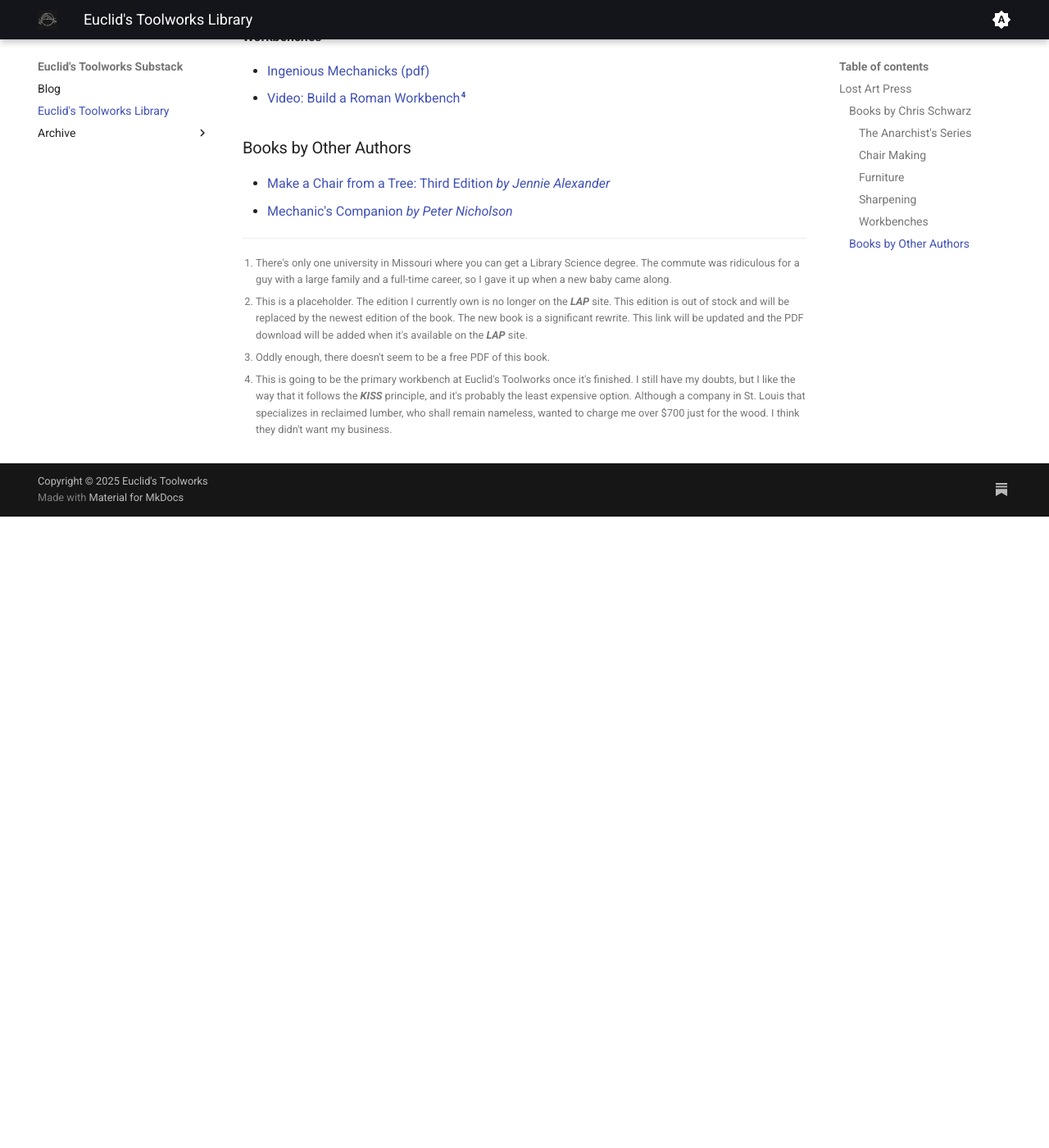
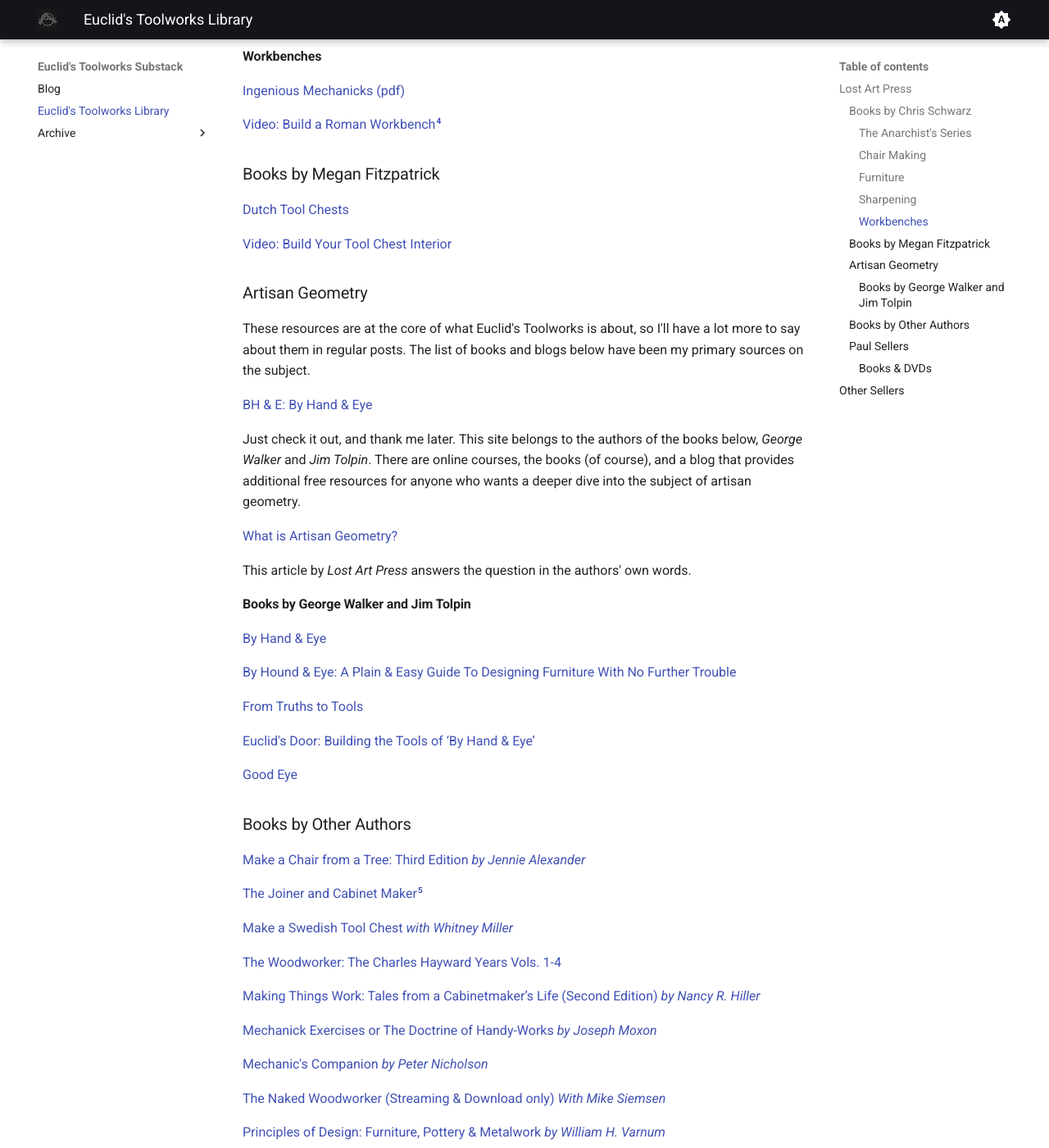
Before and after one commit to EuclidsToolworks/substack-automation, an MkDocs documentation site: the page built from docs/library.md, in a window 1280 px wide and 1400 px high, scrolled down 1110 px. Shown: the whole window at 82% size. Built offline with MkDocs 1.6.1 and Material for MkDocs 9.7.7, drawn with Linux system fonts in a browser that asks for light colours; before the commit the page ends 1740 px from its top, so only the background shows below that; some of the changed text lies outside the part shown.

Commit message:
Shop update and library update: Post for 2025.05.26

```diff
--- a/docs/library.md
+++ b/docs/library.md
@@ -13,32 +13,105 @@
 
 #### The Anarchist's Series
 
-- [The Anarchist's Tool Chest: Revised Edition](https://lostartpress.com/products/the-anarchists-tool-chest?_pos=6&_psq=+Anarchist%27s&_ss=e&_v=1.0)[^2]
-- [The Anarchist's Design Book: Expanded Edition](https://lostartpress.com/products/the-anarchists-design-book?_pos=2&_sid=e40acc0da&_ss=r&_fid=ecaab3f0a) [(pdf)](https://blog.lostartpress.com/wp-content/uploads/2024/02/ADB_expanded_2024.pdf)
-- [The Anarchist's Workbench](https://lostartpress.com/products/the-anarchists-workbench?_pos=1&_sid=09236828f&_ss=r&_fid=82c3f0a82) [(pdf)](https://blog.lostartpress.com/wp-content/uploads/2020/07/AWB_Consumer_June-2020_v5.1-1.pdf)
+[The Anarchist's Tool Chest: Revised Edition](https://lostartpress.com/products/the-anarchists-tool-chest?_pos=6&_psq=+Anarchist%27s&_ss=e&_v=1.0)[^2]
+
+[The Anarchist's Design Book: Expanded Edition](https://lostartpress.com/products/the-anarchists-design-book?_pos=2&_sid=e40acc0da&_ss=r&_fid=ecaab3f0a) [(pdf)](https://blog.lostartpress.com/wp-content/uploads/2024/02/ADB_expanded_2024.pdf)
+
+[The Anarchist's Workbench](https://lostartpress.com/products/the-anarchists-workbench?_pos=1&_sid=09236828f&_ss=r&_fid=82c3f0a82) [(pdf)](https://blog.lostartpress.com/wp-content/uploads/2020/07/AWB_Consumer_June-2020_v5.1-1.pdf)
 
 #### Chair Making
 
-- [Build A Chair From Bulls%$t](https://lostartpress.com/products/build-a-chair-from-bulls-t?_pos=1&_psq=+build+a+chair&_ss=e&_v=1.0) [(pdf)](https://blog.lostartpress.com/wp-content/uploads/2025/05/BACFBS_book.pdf) [(full-size patterns)](https://blog.lostartpress.com/wp-content/uploads/2025/05/BACFBS-full-size-patterns-for-download-and-printing.pdf)
-- [The Stick Chair Book: Revised Edition](https://lostartpress.com/products/the-stick-chair-book?_pos=6&_psq=+chair&_ss=e&_v=1.0) [(pdf)](https://blog.lostartpress.com/wp-content/uploads/2023/09/The-Stick-Chair-Book-REVISED-2023.pdf)
+[Build A Chair From Bulls%$t](https://lostartpress.com/products/build-a-chair-from-bulls-t?_pos=1&_psq=+build+a+chair&_ss=e&_v=1.0) [(pdf)](https://blog.lostartpress.com/wp-content/uploads/2025/05/BACFBS_book.pdf) [(full-size patterns)](https://blog.lostartpress.com/wp-content/uploads/2025/05/BACFBS-full-size-patterns-for-download-and-printing.pdf)
+
+[The Stick Chair Book: Revised Edition](https://lostartpress.com/products/the-stick-chair-book?_pos=6&_psq=+chair&_ss=e&_v=1.0) [(pdf)](https://blog.lostartpress.com/wp-content/uploads/2023/09/The-Stick-Chair-Book-REVISED-2023.pdf)
 
 #### Furniture
 
-- [American Peasant](https://lostartpress.com/products/american-peasant-signed-by-the-author?_pos=1&_psq=+American+peas&_ss=e&_v=1.0) [(pdf)](https://blog.lostartpress.com/wp-content/uploads/2024/07/American-Peasant-July-2024.pdf)
+[American Peasant](https://lostartpress.com/products/american-peasant-signed-by-the-author?_pos=1&_psq=+American+peas&_ss=e&_v=1.0) [(pdf)](https://blog.lostartpress.com/wp-content/uploads/2024/07/American-Peasant-July-2024.pdf)
 
 #### Sharpening
 
-- [Sharpen This](https://lostartpress.com/products/sharpen-this?_pos=1&_psq=+Sharpen&_ss=e&_v=1.0&variant=39783356039231)[^3]
+[Sharpen This](https://lostartpress.com/products/sharpen-this?_pos=1&_psq=+Sharpen&_ss=e&_v=1.0&variant=39783356039231)[^3]
 
 #### Workbenches
 
-- [Ingenious Mechanicks](https://lostartpress.com/products/ingenious-mechanicks?_pos=1&_psq=+ingenious&_ss=e&_v=1.0) [(pdf)](https://blog.lostartpress.com/wp-content/uploads/2024/12/Ingenious_Mechanicks_4.pdf)
-- [Video: Build a Roman Workbench](https://lostartpress.com/products/video-build-a-roman-workbench?_pos=4&_psq=+workbench&_ss=e&_v=1.0)[^4]
+[Ingenious Mechanicks](https://lostartpress.com/products/ingenious-mechanicks?_pos=1&_psq=+ingenious&_ss=e&_v=1.0) [(pdf)](https://blog.lostartpress.com/wp-content/uploads/2024/12/Ingenious_Mechanicks_4.pdf)
+
+[Video: Build a Roman Workbench](https://lostartpress.com/products/video-build-a-roman-workbench?_pos=4&_psq=+workbench&_ss=e&_v=1.0)[^4]
+
+### Books by Megan Fitzpatrick
+
+[Dutch Tool Chests](https://lostartpress.com/products/dutch-tool-chests?_pos=1&_psq=+Megan+Fitzpatrick&_ss=e&_v=1.0)
+
+[Video: Build Your Tool Chest Interior](https://lostartpress.com/products/video-build-your-tool-chest-interior?_pos=3&_psq=+Megan&_ss=e&_v=1.0)
+
+### Artisan Geometry
+
+These resources are at the core of what Euclid's Toolworks is about, so I'll have a lot more to say about them in regular posts. The list of books and blogs below have been my primary sources on the subject.
+
+[BH & E: By Hand & Eye](https://www.byhandandeye.com/)
+
+Just check it out, and thank me later. This site belongs to the authors of the books below, *George Walker* and *Jim Tolpin*. There are online courses, the books (of course), and a blog that provides additional free resources for anyone who wants a deeper dive into the subject of artisan geometry.
+
+[What is Artisan Geometry?](https://lostartpress.com/pages/what-is-artisan-geometry?_pos=1&_sid=8e65f218a&_ss=r)
+
+This article by *Lost Art Press* answers the question in the authors' own words.
+
+#### Books by George Walker and Jim Tolpin
+
+[By Hand & Eye](https://lostartpress.com/products/by-hand-eye-1?_pos=1&_psq=+by+hand&_ss=e&_v=1.0&variant=501064457)
+
+[By Hound & Eye: A Plain & Easy Guide To Designing Furniture With No Further Trouble](https://lostartpress.com/products/by-hound-eye?_pos=1&_psq=+by+hound&_ss=e&_v=1.0&variant=6373998785)
+
+[From Truths to Tools](https://lostartpress.com/products/from-truth-to-tools?_pos=1&_psq=+truth&_ss=e&_v=1.0&variant=104827781139)
+
+[Euclid's Door: Building the Tools of ‘By Hand & Eye’](https://lostartpress.com/products/euclids-door?_pos=1&_sid=bc218e5d5&_ss=r&variant=39679042355263)
+
+[Good Eye](https://lostartpress.com/products/good-eye?_pos=1&_psq=+good&_ss=e&_v=1.0&variant=41389817036863)
 
 ### Books by Other Authors
 
-- [Make a Chair from a Tree: Third Edition *by Jennie Alexander*](https://lostartpress.com/products/make-a-chair-from-a-tree)
-- [Mechanic's Companion *by Peter Nicholson*](https://lostartpress.com/products/mechanics-companion?_pos=1&_psq=+Mechanics&_ss=e&_v=1.0)
+[Make a Chair from a Tree: Third Edition *by Jennie Alexander*](https://lostartpress.com/products/make-a-chair-from-a-tree)
+
+[The Joiner and Cabinet Maker](https://lostartpress.com/products/the-joiner-and-cabinet-maker-1)[^5]
+
+[Make a Swedish Tool Chest *with Whitney Miller*](https://lostartpress.com/products/make-a-swedish-tool-chest-with-whitney-miller)
+
+[The Woodworker: The Charles Hayward Years Vols. 1-4](https://lostartpress.com/products/the-woodworker-vols-1-4?_pos=2&_sid=56eb0681e&_ss=r&variant=41514873454655)
+
+[Making Things Work: Tales from a Cabinetmaker’s Life (Second Edition) *by Nancy R. Hiller*](https://lostartpress.com/products/making-things-work-tales-from-a-cabinetmaker-s-life?_pos=1&_sid=45cd586ce&_ss=r)
+
+[Mechanick Exercises or The Doctrine of Handy-Works *by Joseph Moxon*](https://www.leevalley.com/en-us/shop/tools/books-and-dvds/115398-mechanick-exercises-or-the-doctrine-of-handy-works?item=20L0359)
+
+[Mechanic's Companion *by Peter Nicholson*](https://lostartpress.com/products/mechanics-companion?_pos=1&_psq=+Mechanics&_ss=e&_v=1.0)
+
+[The Naked Woodworker (Streaming & Download only) *With Mike Siemsen*](https://lostartpress.com/products/the-naked-woodworker?_pos=4&_psq=+The+woodworker&_ss=e&_v=1.0)
+
+[Principles of Design: Furniture, Pottery & Metalwork *by William H. Varnum*](https://lostartpress.com/products/principles-of-design-furniture-clay-glass?_pos=1&_psq=+Principles+&_ss=e&_v=1.0)
+
+[The Essential Woodworker *by Robert Wearing*](https://lostartpress.com/products/the-essential-woodworker?_pos=1&_psq=+The+Essential&_ss=e&_v=1.0&variant=41325887848511)
+
+[To Make as Perfectly as Possible – Roubo on Marquetry par André Roubo (traduit du français par Michele Pietryka-Pagán), avec la participation de Don Williams et Philippe Lafargue](https://www.leevalley.com/en-us/shop/tools/books-and-dvds/71187-to-make-as-perfectly-as-possible-roubo-on-marquetry?item=20L0325)
+
+[With All the Precision Possible: Roubo on Furniture New Deluxe Edition *[translated with annotations] by Donald C. Williams, Michele Pietryka-Pagán & Philippe Lafargue*](https://lostartpress.com/products/with-all-the-precision-possible-roubo-on-furniture-deluxe-edition?_pos=1&_psq=+Roubo&_ss=e&_v=1.0)
+
+### Paul Sellers[^7]
+
+Paul has several different websites and blogs that I follow, and I learn a lot from him. I mean, the guy has a video on how to make the front knob (tote?) on a plane with hand tools—no lathe. That’s something to aspire to.
+
+[Woodworking Master Classes](https://woodworkingmasterclasses.com/)
+
+[Common Woodworking | Woodworking for Beginners with Paul Sellers](https://commonwoodworking.com/)
+
+[Paul Sellers: A Lifestyle Woodworker](https://paulsellers.com/)
+
+#### Books & DVDs
+
+[Essential Woodworking Hand Tools (Book & DVD Set)](https://rokesmith.com/product/essential-woodworking-hand-tools-book-dvd-set)
+
+## Other Sellers[^6]
+
+[Ruler & Compass: Practical Geometric Constructions *by Andrew Sutton*](https://bookshop.org/p/books/ruler-compass-practical-geometric-constructions-andrew-sutton/12543278?ean=9781952178092)
 
 [^1]: There's only one university in Missouri where you can get a Library Science degree. The commute was ridiculous for a guy with a large family and a full-time career, so I gave it up when a new baby came along.
 
@@ -47,3 +120,9 @@
 [^3]: Oddly enough, there doesn't seem to be a free PDF of this book.
 
 [^4]: This is going to be the primary workbench at Euclid's Toolworks once it's finished. I still have my doubts, but I like the way that it follows the ***KISS*** principle, and it's probably the least expensive option. Although a company in St. Louis that specializes in reclaimed lumber, who shall remain nameless, wanted to charge me over $700 just for the wood. I think they didn't want my business.
+
+[^5]: The audio book is read by Roy Underhill of The Woodwright Shop fame.
+
+[^6]: My first choice for buying books is always the original author or publisher, next independent booksellers. You'll only see big corporate booksellers on this page as a last resort.
+
+[^7]: I don't follow or subscribe to many YouTube woodworkers, but Paul's experience makes his content worth the trouble.
--- a/mkdocs.yml
+++ b/mkdocs.yml
@@ -37,8 +37,12 @@
   - md_in_html
   - pymdownx.blocks.caption
   - pymdownx.details
-  - pymdownx.superfences
   - footnotes
+  - pymdownx.superfences:
+      custom_fences:
+        - name: mermaid
+          class: mermaid
+          format: !!python/name:pymdownx.superfences.fence_code_format
 
 plugins:
   - glightbox
--- a/pyproject.toml
+++ b/pyproject.toml
@@ -23,6 +23,7 @@
 mkdocs-material = "^9.6.14"
 mkdocs-glightbox = "^0.4.0"
 mkdocs-rss-plugin = "^1.17.1"
+svgwrite = "^1.4.3"
 
 [tool.poetry.scripts]
 substack = "substack.cli:app"
```
Also changed, not shown: docs/posts/post_20250526.md (added, +44 -0 lines), 3 other files.
